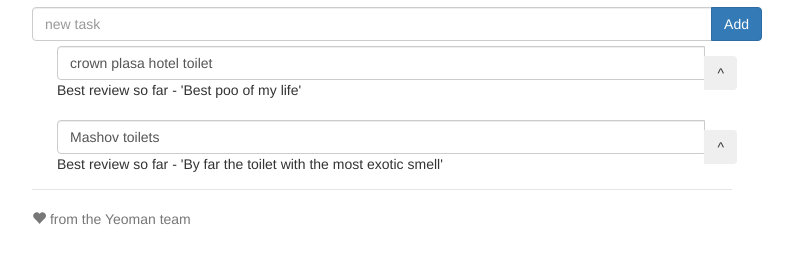
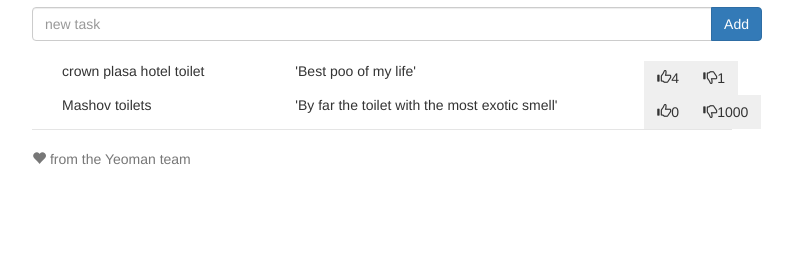
Before and after one commit to okalinsk/AngularJsHackathon, a website: page app/index.html in a window 1280 px wide. Shown: the part 166-430 px from the top of the page, without its empty margins (258-1051 px from the left). Drawn offline with nearby package versions, Linux system fonts and the light colour scheme; some packages are replaced by stand-ins of ours; files that its build step writes are made by us from their sources.

Commit message:
Changed the looks and feels, added upvotes and downvotes

```diff
--- a/app/scripts/controllers/main.js
+++ b/app/scripts/controllers/main.js
@@ -10,7 +10,7 @@
 angular.module('poogleApp')
   .controller('MainCtrl', function ($scope) {
     $scope.toilets = [
-      { place : 'crown plasa hotel toilet', bestReview : "Best poo of my life" },
-      { place : 'Mashov toilets', bestReview : 'By far the toilet with the most exotic smell' }
+      { place : 'crown plasa hotel toilet', bestReview : "Best poo of my life" , upvotes: 4, downvotes: 1},
+      { place : 'Mashov toilets', bestReview : 'By far the toilet with the most exotic smell' , upvotes: 0, downvotes: 1000}
     ];
   });
--- a/app/views/main.html
+++ b/app/views/main.html
@@ -12,11 +12,17 @@
   </form>
 
   <div ui-sortable ng-model="toilets">
-    <p class="input-group" ng-repeat="toilet in toilets" style="padding:5px 10px; cursor: move;">
-      <input type="text" ng-model="toilet.place" class="form-control">Best review so far - '{{toilet.bestReview}}'
-      <span class="input-group-btn">
-        <button class="btn icon-arrow-up" ng-click="voteUpToilet($index)" aria-label="Voteup">^</button>
-      </span>
+    <p class="input-group" style="padding:5px 10px; cursor: move;">
+      <div ng-repeat="toilet in toilets">
+        <div class="col-md-4">{{toilet.place}}</div>
+        <div class="col-md-6">'{{toilet.bestReview}}'</div>
+        <div class="col-md-2">
+          <span class="input-group-btn">
+            <button class="btn" ng-click="voteUpToilet($index)" aria-label="Voteup"><span class="glyphicon glyphicon-thumbs-up"></span>{{toilet.upvotes}}</button>
+            <button class="btn" ng-click="voteUpToilet($index)" aria-label="Voteup"><span class="glyphicon glyphicon-thumbs-down"></span>{{toilet.downvotes}}</button>
+          </span>
+        </div>
+      </div>
     </p>
   </div>
 </div>
```
